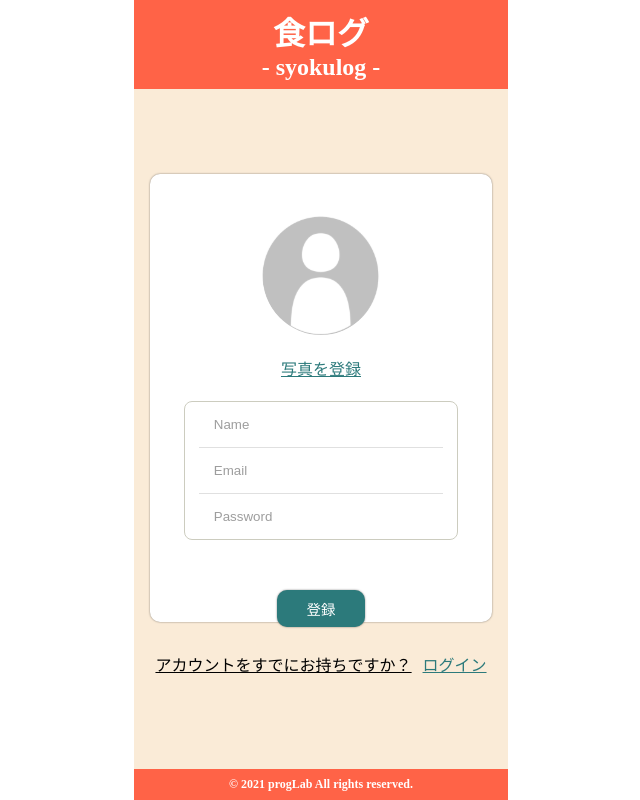
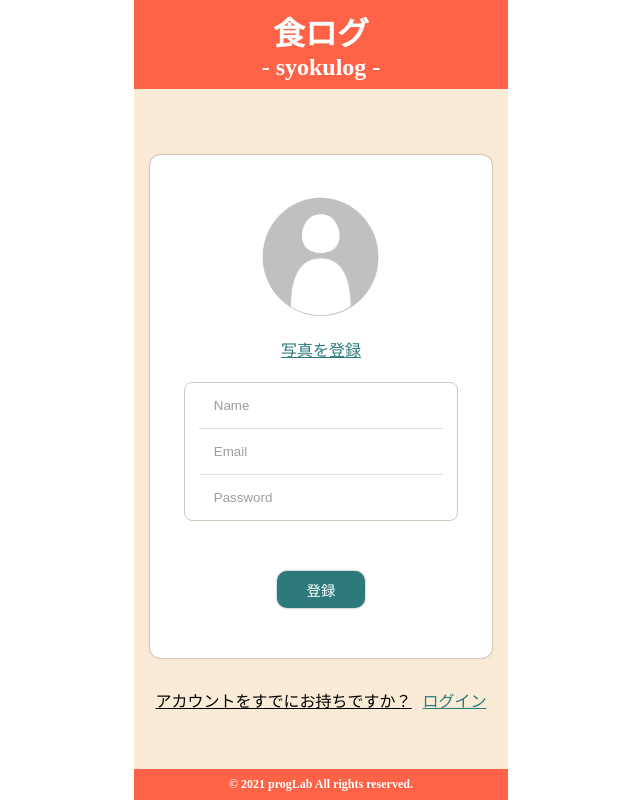
Before and after one commit to nbr41to/syokulog, a React (Create React App) app: page /signup in a window 1280 px wide. Shown: the whole page, without its empty margins (319-959 px from the left). Built offline with nearby package versions, Linux system fonts and the light colour scheme.

Commit message:
第1回レビュー後修正 ・svgファイルをassets/svg配下に移動 ・縦幅をheight:auto;で指定するよう修正 ⇒縦幅を小さくすると画面崩れが起きていたためauto指定に修正

```diff
--- a/src/App.jsx
+++ b/src/App.jsx
@@ -5,7 +5,7 @@ import HomePage from './components/pages/Home';
 import FoodPostsPage from './components/pages/FoodPosts';
 import { Layout } from './components/layout';
 import IngredientPostsPage from './components/pages/IngredientPosts';
-import Signup from './components/pages/Signup';
+import SignupPage from './components/pages/Signup';
 
 const App = () => {
   return (
@@ -20,7 +20,7 @@ const App = () => {
             exact
             component={IngredientPostsPage}
           />
-          <Route path="/signup" exact component={Signup} />
+          <Route path="/signup" exact component={SignupPage} />
           <Route path="/users" render={() => <>user page だよ</>} />
           <Route render={() => <>そのページはありません🥺</>} />
         </Switch>
--- a/src/components/pages/Signup/index.jsx
+++ b/src/components/pages/Signup/index.jsx
@@ -1,6 +1,7 @@
 import styles from './index.module.scss';
 import { useHistory } from 'react-router-dom';
-const Signup = () => {
+import defaultIcon from 'src/assets/svg/icon 1.svg';
+const SignupPage = () => {
   const history = useHistory();
 
   const handleLoginLinkClick = () => {
@@ -15,11 +16,7 @@ const Signup = () => {
     <div className={styles.root}>
       <div className={styles.container}>
         <icon />
-        <img
-          src={`${process.env.PUBLIC_URL}/images/icon 1.svg`}
-          alt="Logo"
-          className={styles.icon}
-        />
+        <img src={defaultIcon} alt="Icon" className={styles.icon} />
         <button className={styles.iconRegistLink}>写真を登録</button>
         <div className={styles.inputContainer}>
           <input placeholder="Name" className={styles.topInput} />
@@ -40,4 +37,4 @@ const Signup = () => {
   );
 };
 
-export default Signup;
+export default SignupPage;
--- a/src/components/pages/Signup/index.module.scss
+++ b/src/components/pages/Signup/index.module.scss
@@ -1,5 +1,7 @@
 .root {
-  height: 80vh;
+  margin-top: 50px;
+  margin-bottom: 50px;
+  height: auto;
   display: flex;
   justify-content: center;
   align-items: center;
@@ -78,7 +80,7 @@
       padding: 8px 30px;
       border: none;
       box-shadow: 0 0 2px rgba(0, 0, 0, 0.5);
-      margin-top: 50px;
+      margin: 50px 0;
       font-size: 0.9rem;
       &:hover {
         opacity: 0.7;
```
Also changed, not shown: src/assets/svg/icon 1.svg (renamed from public/images/icon 1.svg).
